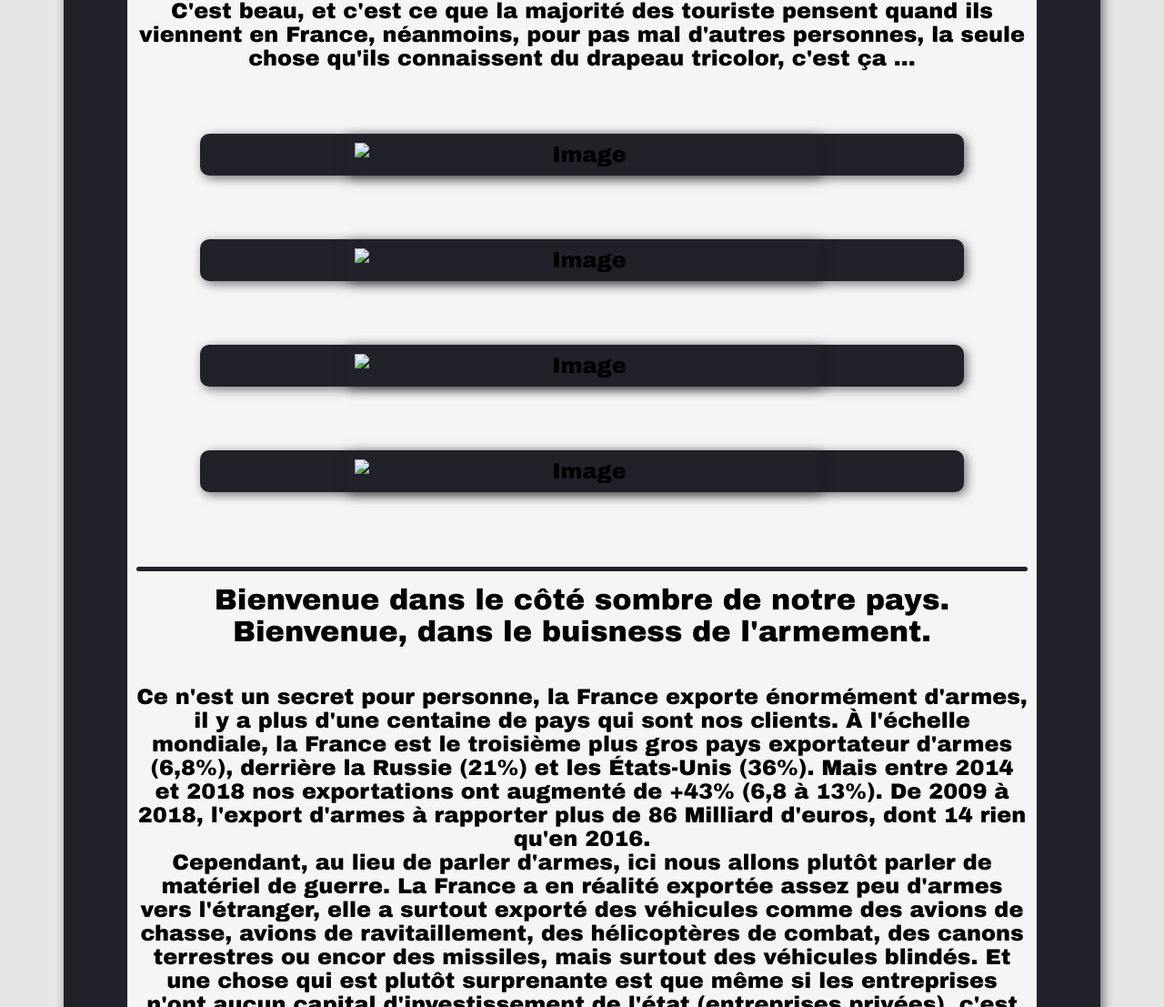
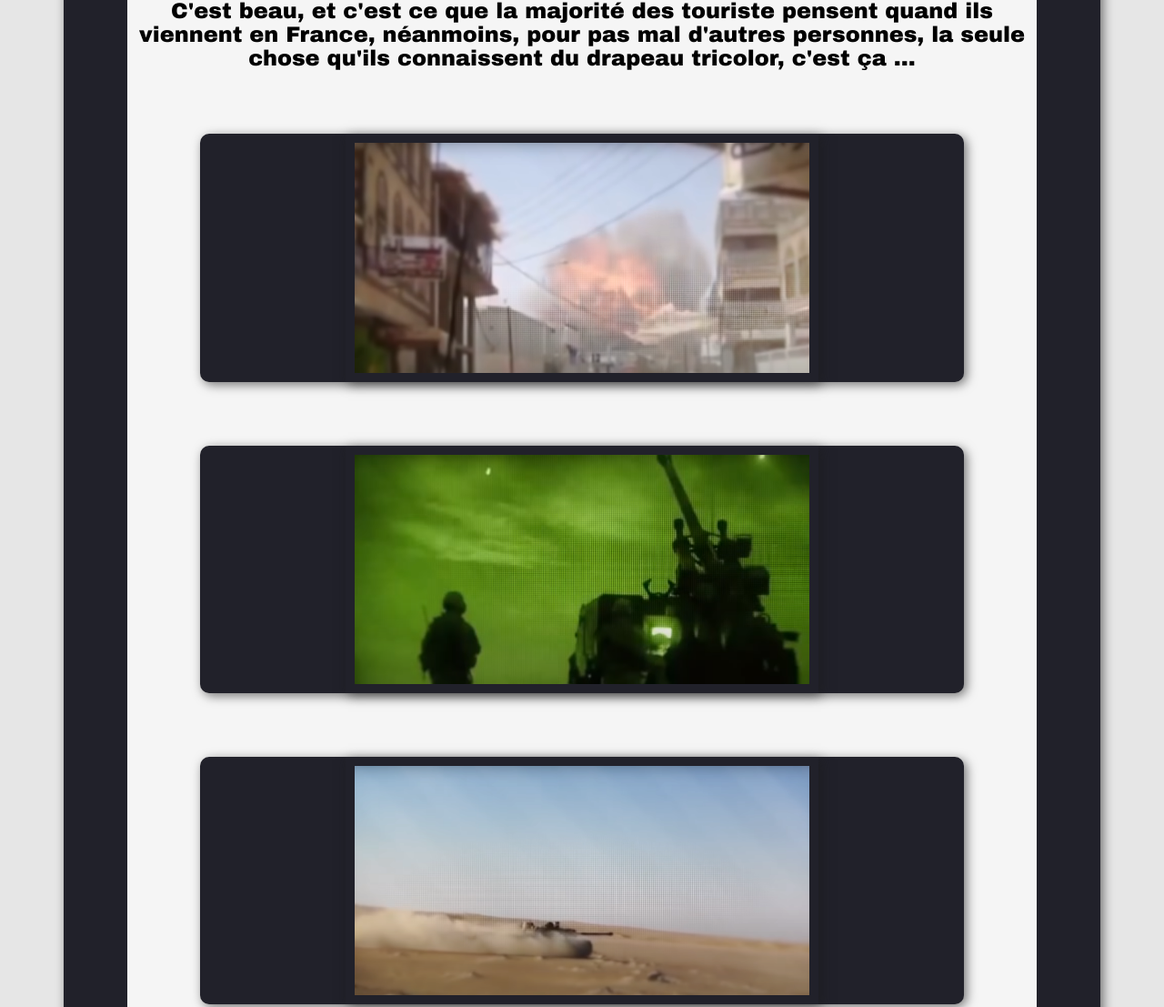
Before and after one commit to PandowLIVE/decrypt-news, a plain HTML site: page assets/article2.html in a window 1280 px wide. Shown: the part 508-1615 px from the top of the page at 91% size. Drawn offline with Linux system fonts and the light colour scheme.

Commit message:
Add files via upload

```diff
--- a/assets/article2.html
+++ b/assets/article2.html
@@ -28,10 +28,10 @@
                     Paris, bien sûre, la ville de l'amour. La toure Eiffel, Notre-Dame, et même la baguette. Et évidemment, le pays des droits de l'homme, la révolution Française, les philosophes des lumières.
                     <br><br>
                     C'est beau, et c'est ce que la majorité des touriste pensent quand ils viennent en France, néanmoins, pour pas mal d'autres personnes, la seule chose qu'ils connaissent du drapeau tricolor, c'est ça ...
-                    <div class="slogan"><img src="/decrypt-news-main/assets/img/img-1.png" alt="Image"></div>
-                    <div class="slogan"><img src="/decrypt-news-main/assets/img/img-2.png" alt="Image"></div>
-                    <div class="slogan"><img src="/decrypt-news-main/assets/img/img-3.png" alt="Image"></div>
-                    <div class="slogan"><img src="/decrypt-news-main/assets/img/img-4.png" alt="Image"></div>
+                    <div class="slogan"><img src="img/img-1.png" alt="Image"></div>
+                    <div class="slogan"><img src="img/img-2.png" alt="Image"></div>
+                    <div class="slogan"><img src="img/img-3.png" alt="Image"></div>
+                    <div class="slogan"><img src="img/img-4.png" alt="Image"></div>
                 </h2>
                 <hr>
                 <h1>Bienvenue dans le côté sombre de notre pays.
```
